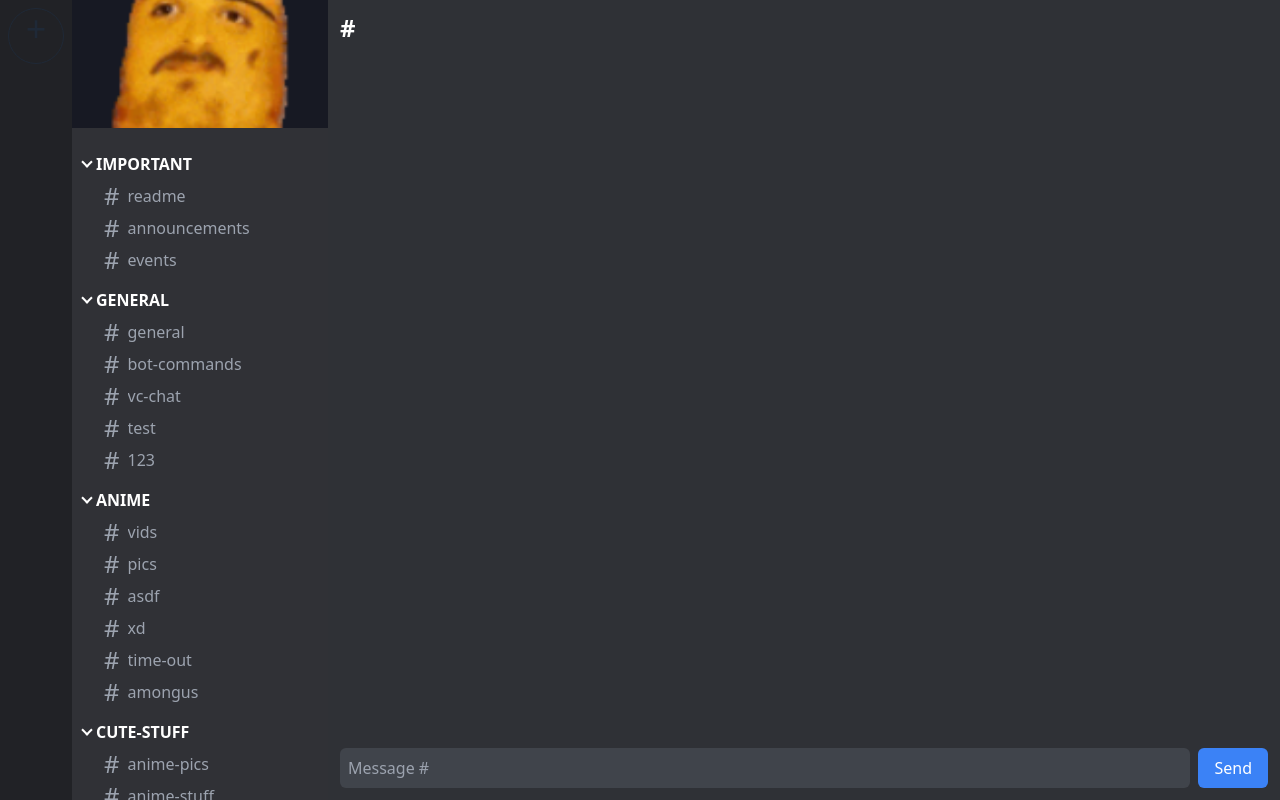
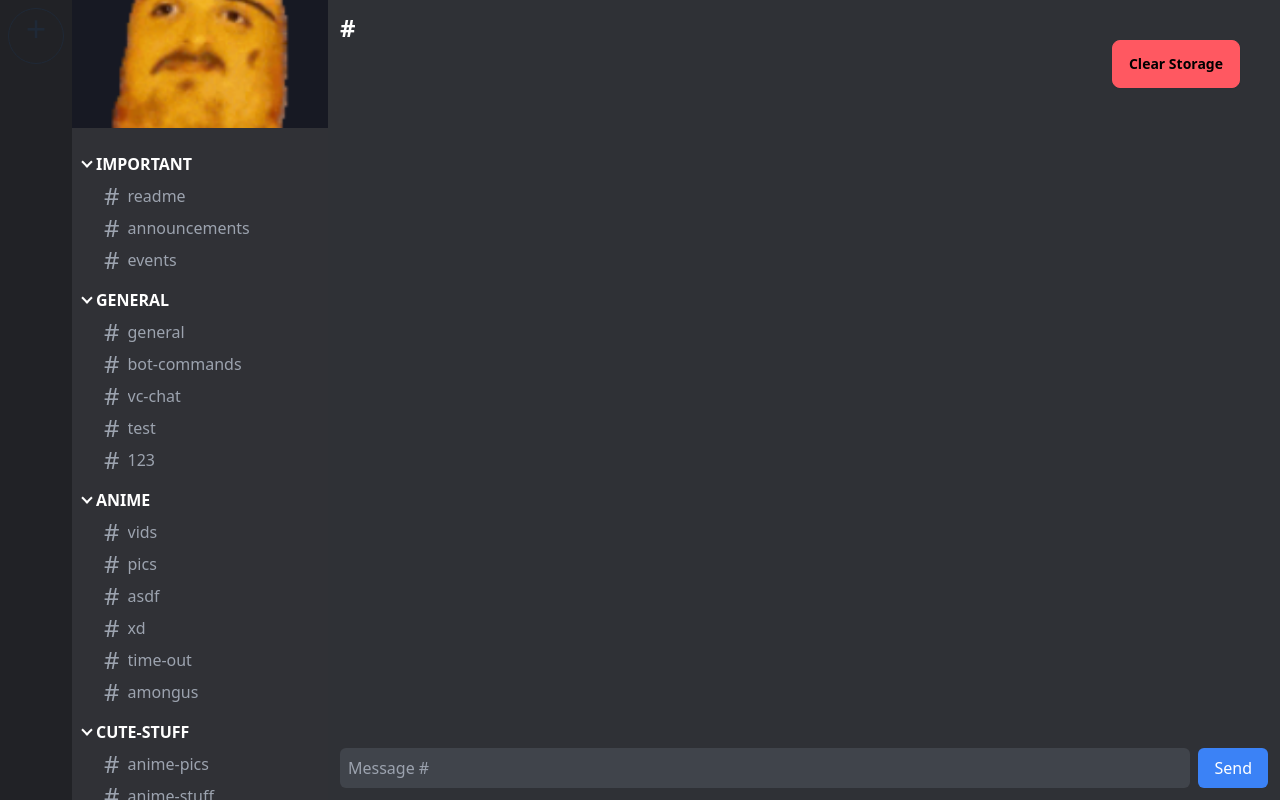
Before and after one commit to hopgrab/Discord-Offline-Proj, a React (Vite) app: page / in a window 1280 px wide. Built offline with nearby package versions, Linux system fonts and the light colour scheme.

Commit message:
just some clear debug shit

```diff
--- a/src/App.jsx
+++ b/src/App.jsx
@@ -1,7 +1,7 @@
 import Servers from './components/Servers';
 import Channels from './components/Channels';
 import ChatRoom from './components/ChatRoom';
-import Modal from './components/Modal.jsx';
+import ClearStorage from './components/ClearStorage.jsx';
 import { useDiscordStore } from './discordStore.js';
 
 export default function App() {
@@ -11,7 +11,8 @@ export default function App() {
   const setCurrentChannel = useDiscordStore((state) => state.setCurrentCh);
 
   return (
-    <div className="flex h-screen">
+    <>
+      <div className="flex h-screen w-screen">
         <Servers setCurrentServer={setCurrentServer} />
         <Channels
           setCurrentChannel={setCurrentChannel}
@@ -19,5 +20,7 @@ export default function App() {
         />
         <ChatRoom currentChannel={currentChannel} />
       </div>
+      <ClearStorage />
+    </>
   );
 }
--- /dev/null
+++ b/src/components/ClearStorage.jsx
@@ -0,0 +1,13 @@
+import React from 'react';
+import { useDiscordStore } from '../discordStore';
+
+export default function ClearStorage() {
+  return (
+    <button
+      className="btn btn-error fixed top-10 right-10"
+      onClick={() => useDiscordStore.persist.clearStorage()}
+    >
+      Clear Storage
+    </button>
+  );
+}
```
Lines whose indentation alone changed are shown as unchanged.
